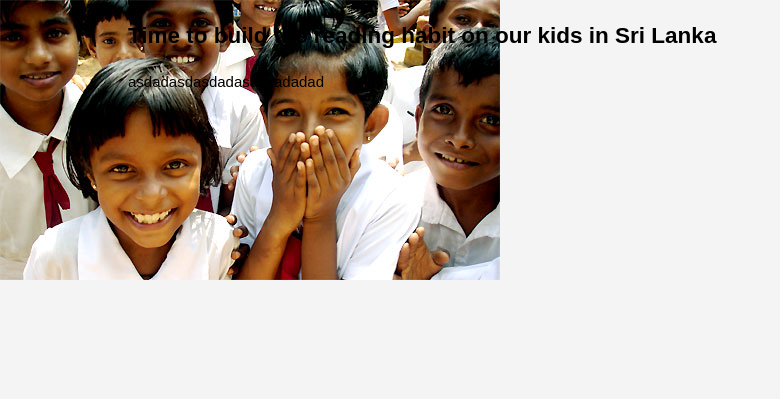
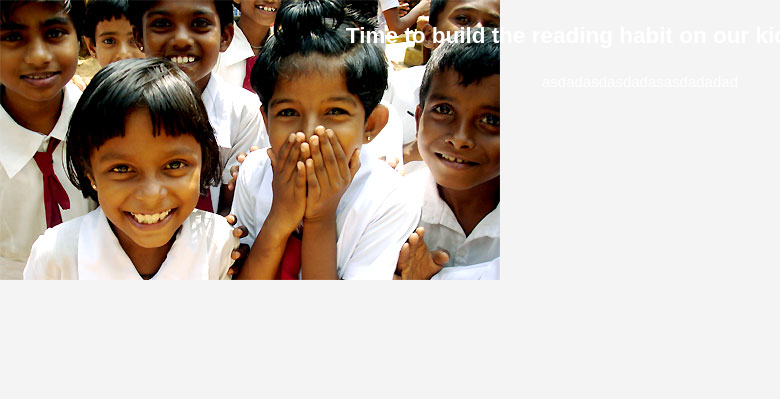
Before and after one commit to arojaajith/Read4Future, a PHP site: page / in a window 1280 px wide. Shown: the part 75-474 px from the top of the page, without its empty margins (0-780 px from the left). Run offline with PHP 8.4, Linux system fonts and the light colour scheme.

Commit message:
Add files via upload

```diff
--- a/style.css
+++ b/style.css
@@ -67,4 +67,6 @@ header a:hover{
 #showcase{
   min-height: 400px;
   background: url('mainpic1.jpg') no-repeat;
+  text-align: center;
+  color: #ffffff;
 }
```
